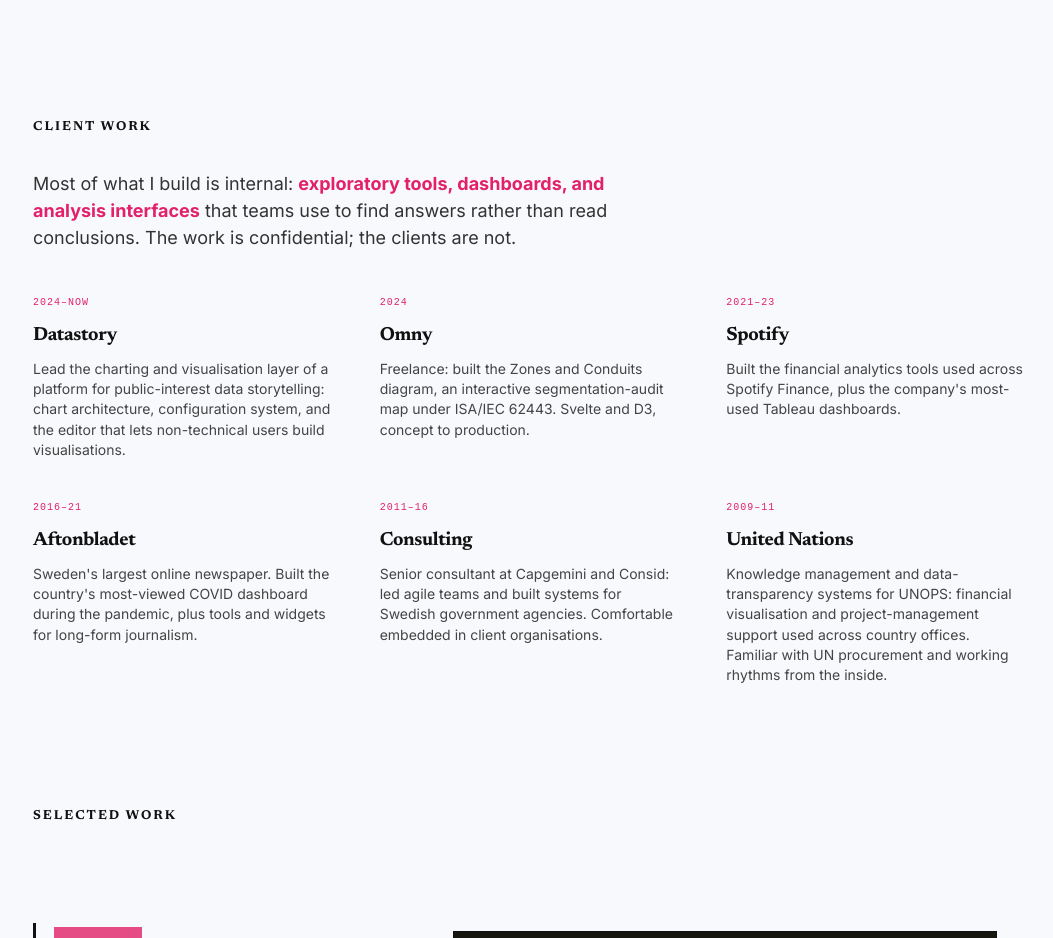
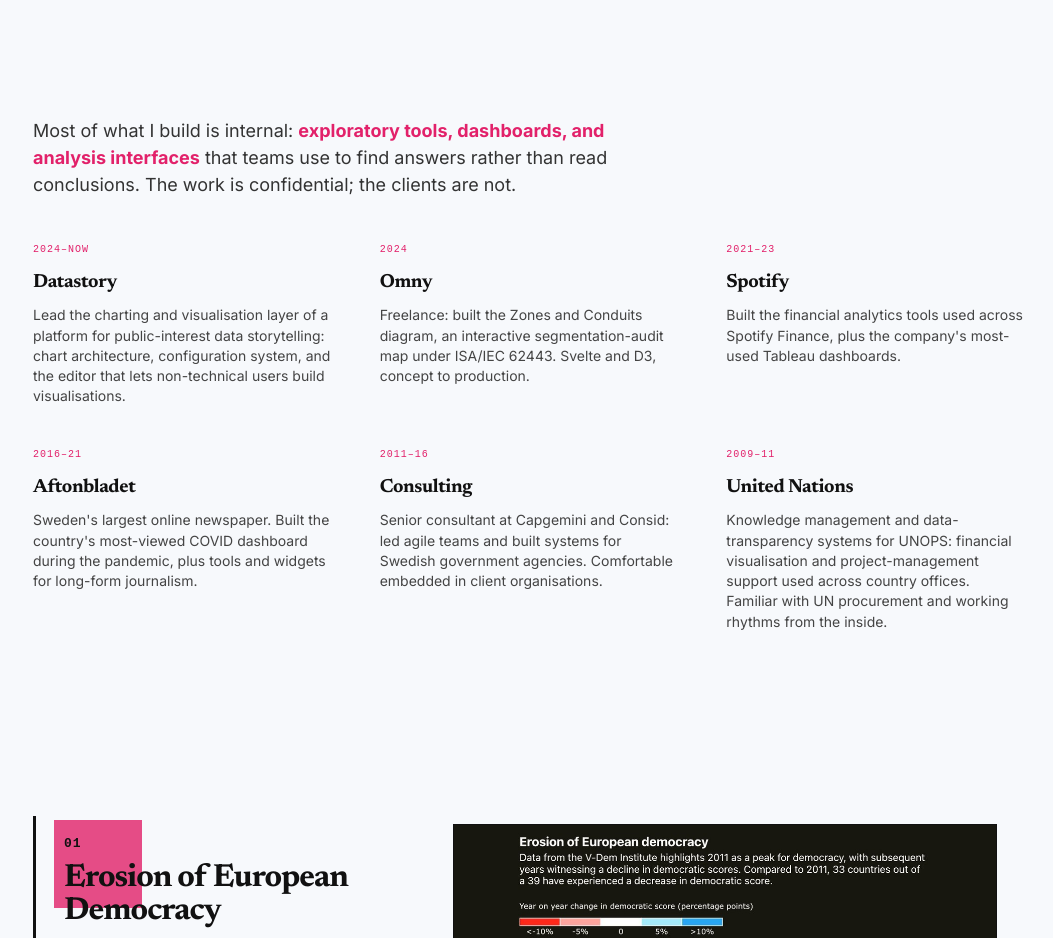
Before and after one commit to GitNoise/portfolio, a website: page index.html in a window 1280 px wide. Shown: the part 1026-1964 px from the top of the page, without its empty margins (111-1164 px from the left). Drawn offline with Linux system fonts and the light colour scheme; a web font is replaced by a local one.

Commit message:
style(portfolio): remove section headings for cleaner flow
- Drop "Client work", "Selected work", and "About" headings — content is self-explanatory and reads better as one continuous narrative

```diff
--- a/index.html
+++ b/index.html
@@ -1448,9 +1448,6 @@
         </div>
 
         <div class="section">
-          <div class="sec-head">
-            <h2>Client work</h2>
-          </div>
           <p class="clients-intro">
             Most of what I build is internal:
             <mark>exploratory tools, dashboards, and analysis interfaces</mark>
@@ -1517,10 +1514,6 @@
         </div>
 
         <div class="section" id="work">
-          <div class="sec-head">
-            <h2>Selected work</h2>
-          </div>
-
           <!-- 01 · Erosion of European Democracy · text left, showcase right -->
           <div class="piece">
             <div class="comp sc-right framed fr-bl">
@@ -2027,9 +2020,6 @@
         </div>
 
         <div class="section" id="about">
-          <div class="sec-head">
-            <h2>About</h2>
-          </div>
           <section class="about">
             <div>
               <p class="about-lead">
```
